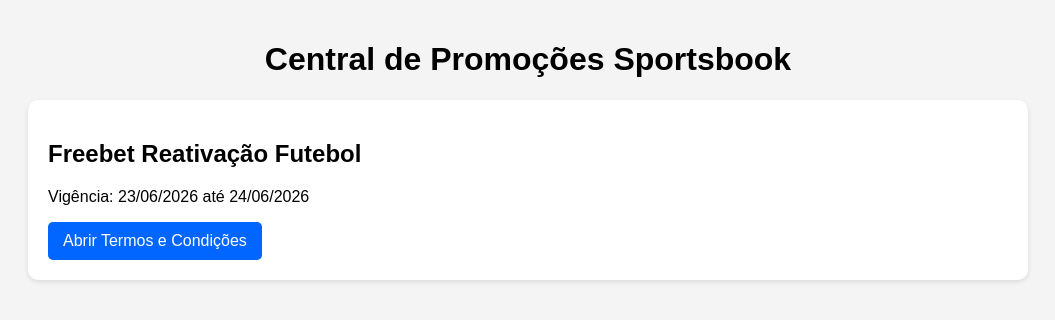
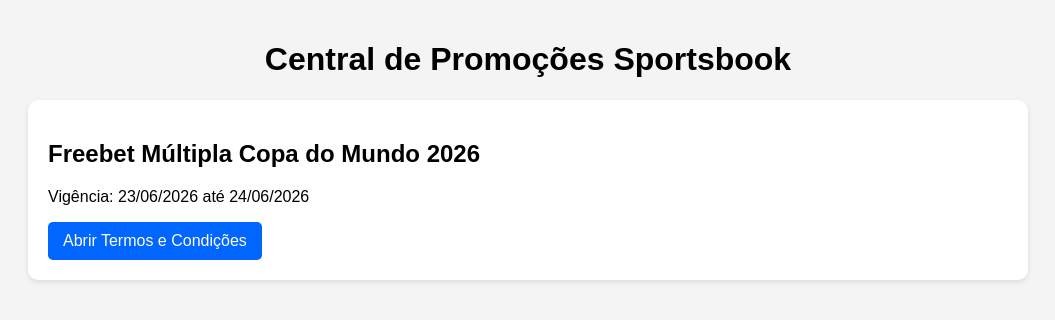
Before and after one commit to gustavohg11/sportsbook-promocoes, a plain HTML site: page index.html in a window 1280 px wide. Shown: the whole page, without its empty margins (112-1167 px from the left). Drawn offline with Linux system fonts and the light colour scheme.

Commit message:
Update index.html

```diff
--- a/index.html
+++ b/index.html
@@ -49,8 +49,8 @@
 <h1>Central de Promoções Sportsbook</h1>
 
 <div class="card">
-    <h2>Freebet Reativação Futebol</h2>
-    <p>Vigência: 23/06/2026 até 24/06/2026</p>
+    <h2>Freebet Múltipla Copa do Mundo 2026</h2>
+<p>Vigência: 23/06/2026 até 24/06/2026</p>
 
     <a href="termos_freebet_copa2026.pdf"
    target="_blank"
```
